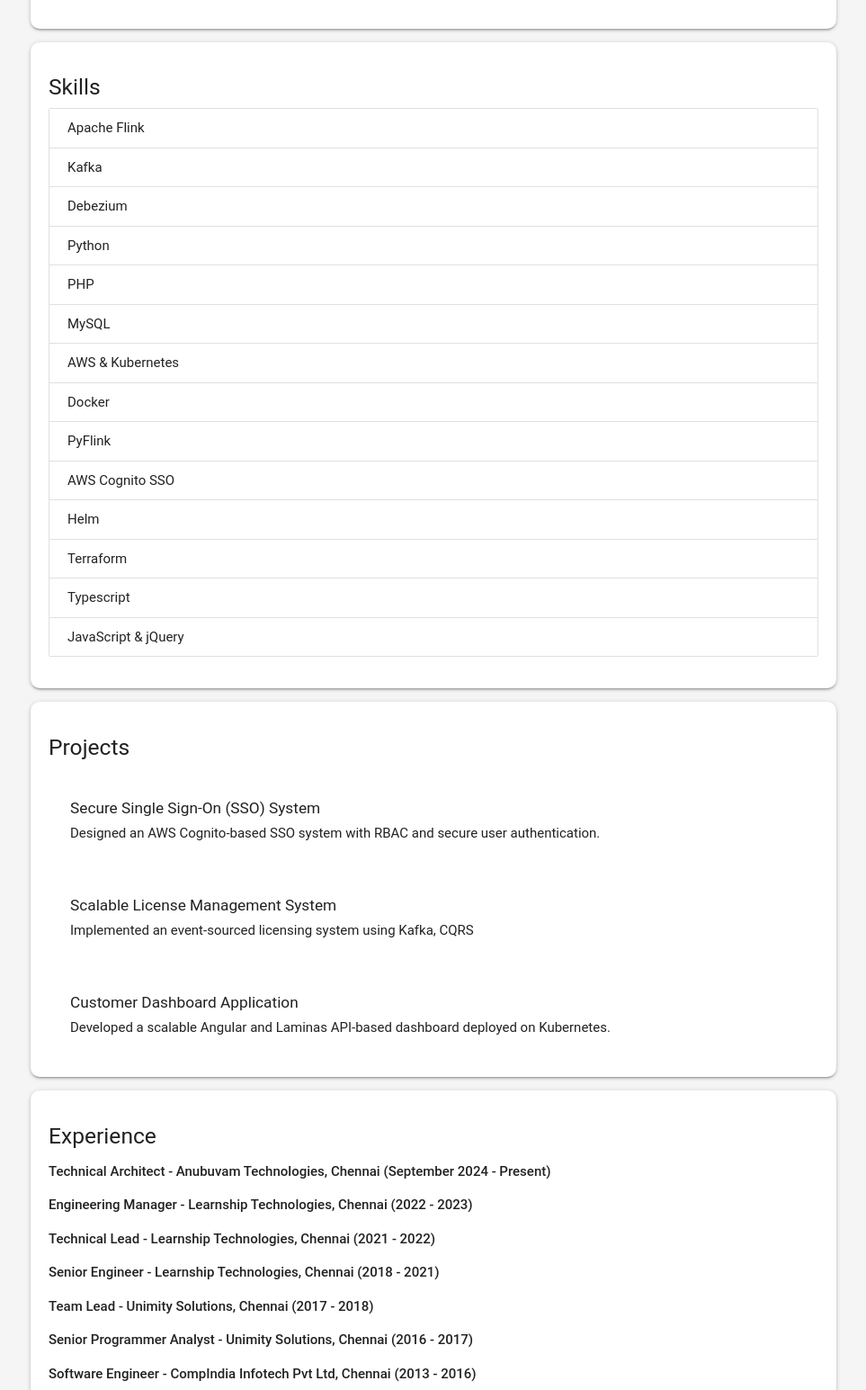
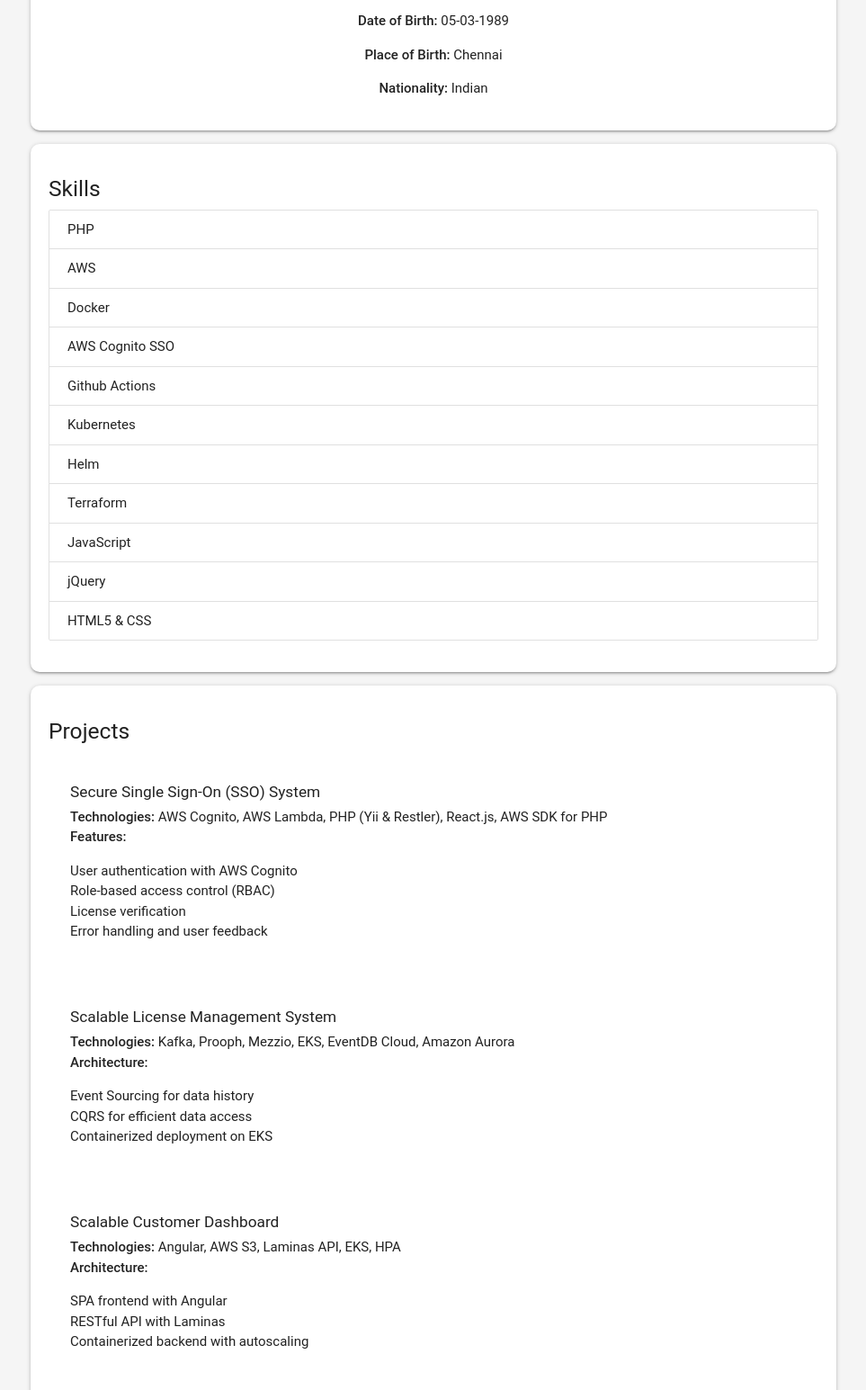
Before and after one commit to karthikeyan-manivasagam/karthikeyan-manivasagam.github.io, a plain HTML site: page index.html in a window 1280 px wide. Shown: the part 404-1949 px from the top of the page at 90% size, without its empty margins (158-1121 px from the left). Drawn offline with nearby package versions, Linux system fonts and the light colour scheme; a script that the page names is missing.

Commit message:
Update index.html

```diff
--- a/index.html
+++ b/index.html
@@ -72,25 +72,25 @@
             <img src="/images/Karthikeyan-Manivasagam.jpg" alt="Karthikeyan Manivasagam" class="profile-img">
             <h5>About Me</h5>
             <p>Experienced Technical Architect with <span id="experience-years"></span> of expertise in Kubernetes, containerization, real-time data processing, and distributed systems.</p>
+            <p><strong>Date of Birth:</strong> 05-03-1989</p>
+            <p><strong>Place of Birth:</strong> Chennai</p>
+            <p><strong>Nationality:</strong> Indian</p>
         </div>
 
         <div id="skills" class="card">
             <h5>Skills</h5>
             <ul class="collection">
-                <li class="collection-item">Apache Flink</li>
-                <li class="collection-item">Kafka</li>
-                <li class="collection-item">Debezium</li>
-                <li class="collection-item">Python</li>
                 <li class="collection-item">PHP</li>
-                <li class="collection-item">MySQL</li>
-                <li class="collection-item">AWS & Kubernetes</li>
+                <li class="collection-item">AWS</li>
                 <li class="collection-item">Docker</li>
-                <li class="collection-item">PyFlink</li>
                 <li class="collection-item">AWS Cognito SSO</li>
+                <li class="collection-item">Github Actions</li>
+                <li class="collection-item">Kubernetes</li>
                 <li class="collection-item">Helm</li>
                 <li class="collection-item">Terraform</li>
-                <li class="collection-item">Typescript</li>
-                <li class="collection-item">JavaScript & jQuery</li>
+                <li class="collection-item">JavaScript</li>
+                <li class="collection-item">jQuery</li>
+                <li class="collection-item">HTML5 & CSS</li>
             </ul>
         </div>
 
@@ -98,15 +98,34 @@
             <h5>Projects</h5>
             <div class="card-content">
                 <h6>Secure Single Sign-On (SSO) System</h6>
-                <p>Designed an AWS Cognito-based SSO system with RBAC and secure user authentication.</p>
+                <p><strong>Technologies:</strong> AWS Cognito, AWS Lambda, PHP (Yii & Restler), React.js, AWS SDK for PHP</p>
+                <p><strong>Features:</strong></p>
+                <ul>
+                    <li>User authentication with AWS Cognito</li>
+                    <li>Role-based access control (RBAC)</li>
+                    <li>License verification</li>
+                    <li>Error handling and user feedback</li>
+                </ul>
             </div>
             <div class="card-content">
                 <h6>Scalable License Management System</h6>
-                <p>Implemented an event-sourced licensing system using Kafka, CQRS</p>
+                <p><strong>Technologies:</strong> Kafka, Prooph, Mezzio, EKS, EventDB Cloud, Amazon Aurora</p>
+                <p><strong>Architecture:</strong></p>
+                <ul>
+                    <li>Event Sourcing for data history</li>
+                    <li>CQRS for efficient data access</li>
+                    <li>Containerized deployment on EKS</li>
+                </ul>
             </div>
             <div class="card-content">
-                <h6>Customer Dashboard Application</h6>
-                <p>Developed a scalable Angular and Laminas API-based dashboard deployed on Kubernetes.</p>
+                <h6>Scalable Customer Dashboard</h6>
+                <p><strong>Technologies:</strong> Angular, AWS S3, Laminas API, EKS, HPA</p>
+                <p><strong>Architecture:</strong></p>
+                <ul>
+                    <li>SPA frontend with Angular</li>
+                    <li>RESTful API with Laminas</li>
+                    <li>Containerized backend with autoscaling</li>
+                </ul>
             </div>
         </div>
 
@@ -122,6 +141,28 @@
             <p><strong>Software Engineer - Sedin Technologies, Chennai (2011 - 2013)</strong></p>
         </div>
 
+        <div id="Highlights" class="card">
+            <h5>Highlights</h5>
+            <p><strong>Technical Architect - Anubuvam Technologies, Chennai (September 2024 - Present)</strong></p>
+            <ul>
+                <li>Architected solutions in AWS to meet new requirements and enhancements.</li>
+                <li>Designed and implemented Event Sourcing patterns for scalable applications.</li>
+                <li>Hands-on expertise in Yii, Codeigniter, Mezzio, Restler, PHP, AWS, CI/CD, GitHub Actions, Helm, Docker, Angular, Kubernetes, AWS services including Cognito, Pinpoint, SQS, SES, SNS, Event Bridge, EC2, Lambda, DynamoDB, ECR, Fargate, ECS, EKS, Elastic Beanstalk, S3, CloudWatch, CloudTrail, RDS, AppSync, and Datadog.</li>
+                <li>Implemented Behavior Driven Development (BDD) to improve collaboration between Product Owners, Developers, and QA.</li>
+                <li>Enforced Unit Test cases as a mandatory requirement, increasing code coverage from 0% to 50%, reducing bugs and improving team efficiency.</li>
+                <li>Led the containerization of multiple legacy components and successfully migrated applications from Virtual Machines to Kubernetes.</li>
+                <li>Improved code quality by enforcing coding standards and best practices.</li>
+                <li>Planned and executed a Transformation Roadmap for the products, leading to overall system improvements.</li>
+                <li>Implemented streamlined Git branching strategies to enhance team productivity and collaboration.</li>
+                <li>Established a structured CI/CD process, significantly accelerating the GitLab to GitHub Actions migration for 100+ repositories as part of a parallel transformation project.</li>
+                <li>Designed cloud architecture for performance optimization and scalability.</li>
+                <li>Developed highly scalable real-time data pipelines using Apache Flink, Kafka, Strimzi, and Debezium CDC.</li>
+                <li>Implemented best practices for event-driven architecture and microservices deployments.</li>
+                <li>Led the integration of AWS services for high availability and disaster recovery.</li>
+                <li>Ensured security and compliance across all cloud-based solutions.</li>
+            </ul>
+        </div>
+
         <div id="contact" class="card">
             <h5>Contact</h5>
             <p>Email: <a href="mailto:karthikeyanm.inbox@gmail.com">karthikeyanm.inbox@gmail.com</a></p>
```
